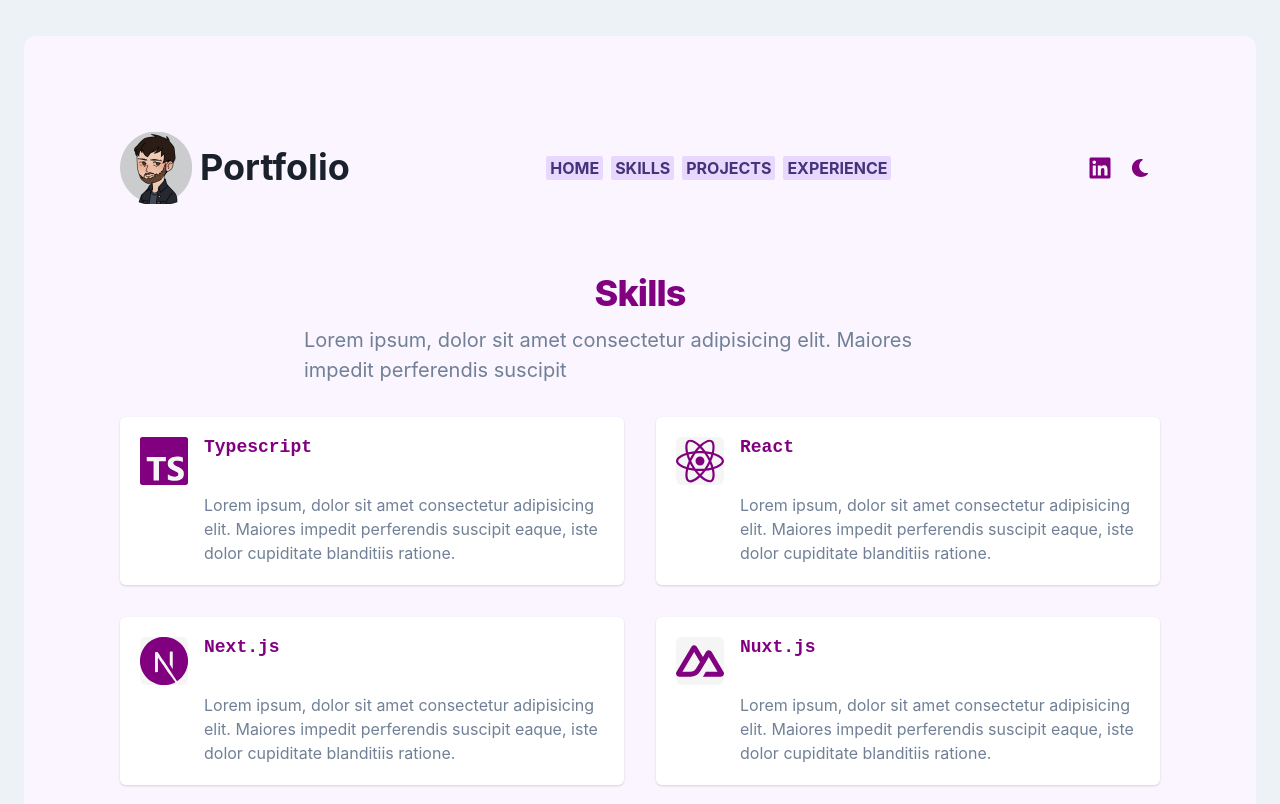
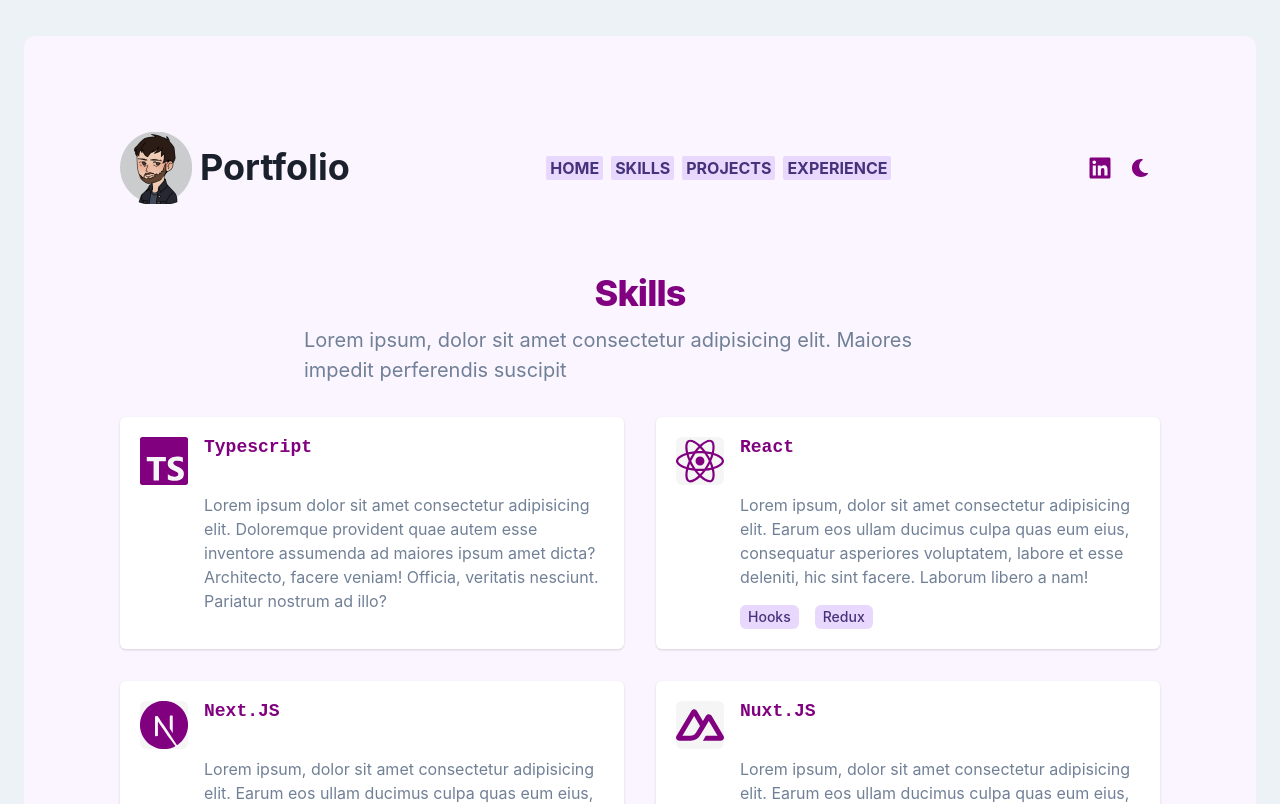
Before and after one commit to alpliar/portfolio, a Next.js app: page /skills in a window 1280 px wide. Shown: the top 804 px of the page. Built offline with nearby package versions, Linux system fonts and the light colour scheme.

Commit message:
refactor: skills component

```diff
--- a/components/Technologies.tsx
+++ b/components/Technologies.tsx
@@ -48,7 +48,7 @@ import {
   SiVuedotjs,
   SiVuetify,
 } from "react-icons/si";
-import { Technology } from "../models/TimelineData.model";
+import { Technology } from "../models/technology.model";
 
 const getIcon = (label: string): IconType => {
   switch (label) {
--- /dev/null
+++ b/data/skills.data.tsx
@@ -0,0 +1,41 @@
+import {
+  SiNextdotjs,
+  SiNuxtdotjs,
+  SiReact,
+  SiSvelte,
+  SiTypescript,
+} from "react-icons/si";
+import { Skill } from "../models/skill.model";
+
+export const skillsData: Skill[] = [
+  {
+    title: "Typescript",
+    icon: SiTypescript,
+    text: "Lorem ipsum dolor sit amet consectetur adipisicing elit. Doloremque provident quae autem esse inventore assumenda ad maiores ipsum amet dicta? Architecto, facere veniam! Officia, veritatis nesciunt. Pariatur nostrum ad illo?",
+    highlights: [],
+  },
+  {
+    title: "React",
+    icon: SiReact,
+    text: "Lorem ipsum, dolor sit amet consectetur adipisicing elit. Earum eos ullam ducimus culpa quas eum eius, consequatur asperiores voluptatem, labore et esse deleniti, hic sint facere. Laborum libero a nam!",
+    highlights: ["Hooks", "Redux"],
+  },
+  {
+    title: "Next.JS",
+    icon: SiNextdotjs,
+    text: "Lorem ipsum, dolor sit amet consectetur adipisicing elit. Earum eos ullam ducimus culpa quas eum eius, consequatur asperiores voluptatem, labore et esse deleniti, hic sint facere. Laborum libero a nam!",
+    highlights: [],
+  },
+  {
+    title: "Nuxt.JS",
+    icon: SiNuxtdotjs,
+    text: "Lorem ipsum, dolor sit amet consectetur adipisicing elit. Earum eos ullam ducimus culpa quas eum eius, consequatur asperiores voluptatem, labore et esse deleniti, hic sint facere. Laborum libero a nam!",
+    highlights: [],
+  },
+  {
+    title: "Svelte",
+    icon: SiSvelte,
+    text: "Lorem ipsum, dolor sit amet consectetur adipisicing elit. Earum eos ullam ducimus culpa quas eum eius, consequatur asperiores voluptatem, labore et esse deleniti, hic sint facere. Laborum libero a nam!",
+    highlights: [],
+  },
+];
--- a/models/TimelineData.model.tsx
+++ b/models/TimelineData.model.tsx
@@ -1,9 +1,6 @@
 import { IconType } from "react-icons";
+import { Technology } from "./technology.model";
 
-export interface Technology {
-  label: string;
-  icon?: IconType;
-}
 export interface TimelineData {
   logo: IconType;
   position: string;
--- /dev/null
+++ b/models/technology.model.tsx
@@ -0,0 +1,6 @@
+import { IconType } from "react-icons";
+
+export interface Technology {
+  label: string;
+  icon?: IconType;
+}
--- a/pages/skills.tsx
+++ b/pages/skills.tsx
@@ -1,19 +1,20 @@
-import { SimpleGrid, useBreakpointValue } from "@chakra-ui/react";
+import {
+  SimpleGrid,
+  Tag,
+  Text,
+  useColorMode,
+  useColorModeValue,
+  Wrap,
+} from "@chakra-ui/react";
 import React from "react";
-import {
-  SiNextdotjs,
-  SiNuxtdotjs,
-  SiReact,
-  SiRedux,
-  SiSvelte,
-  SiTypescript,
-} from "react-icons/si";
 import Feature from "../components/Feature";
-import Features from "../layouts/Features";
+import { skillsData } from "../data/skills.data";
 import PageLayout from "../layouts/PageLayout";
 
 type Props = {};
 const SkillsPage: React.FC<Props> = ({}) => {
+  const colorScheme = useColorModeValue("purple", "cyan");
+
   return (
     <PageLayout
       title="Skills"
@@ -21,39 +22,21 @@ const SkillsPage: React.FC<Props> = ({}) => {
         impedit perferendis suscipit"
     >
       <SimpleGrid columns={{ base: 1, md: 2 }} gap={8}>
-        <Feature title="Typescript" icon={SiTypescript}>
-          Lorem ipsum, dolor sit amet consectetur adipisicing elit. Maiores
-          impedit perferendis suscipit eaque, iste dolor cupiditate blanditiis
-          ratione.
-        </Feature>
-
-        <Feature title="React" icon={SiReact}>
-          Lorem ipsum, dolor sit amet consectetur adipisicing elit. Maiores
-          impedit perferendis suscipit eaque, iste dolor cupiditate blanditiis
-          ratione.
-        </Feature>
-
-        <Feature title="Next.js" icon={SiNextdotjs}>
-          Lorem ipsum, dolor sit amet consectetur adipisicing elit. Maiores
-          impedit perferendis suscipit eaque, iste dolor cupiditate blanditiis
-          ratione.
-        </Feature>
-
-        <Feature title="Nuxt.js" icon={SiNuxtdotjs}>
-          Lorem ipsum, dolor sit amet consectetur adipisicing elit. Maiores
-          impedit perferendis suscipit eaque, iste dolor cupiditate blanditiis
-          ratione.
-        </Feature>
-        <Feature title="Svelte" icon={SiSvelte}>
-          Lorem ipsum, dolor sit amet consectetur adipisicing elit. Maiores
-          impedit perferendis suscipit eaque, iste dolor cupiditate blanditiis
-          ratione.
-        </Feature>
-        <Feature title="Redux" icon={SiRedux}>
-          Lorem ipsum, dolor sit amet consectetur adipisicing elit. Maiores
-          impedit perferendis suscipit eaque, iste dolor cupiditate blanditiis
-          ratione.
-        </Feature>
+        {skillsData.map((skill, sIndex) => {
+          const { title, icon, text, highlights } = skill;
+          return (
+            <Feature key={sIndex} title={title} icon={icon}>
+              <Wrap spacing={4}>
+                <Text>{text}</Text>
+                {highlights.map((highlight, hIndex) => (
+                  <Tag key={hIndex} colorScheme={colorScheme}>
+                    {highlight}
+                  </Tag>
+                ))}
+              </Wrap>
+            </Feature>
+          );
+        })}
       </SimpleGrid>
     </PageLayout>
   );
```
Also changed, not shown: models/skill.model.tsx (added, +8 -0 lines).
